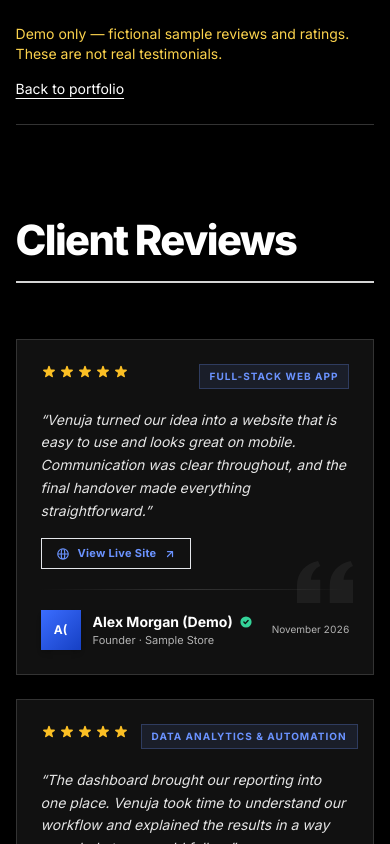
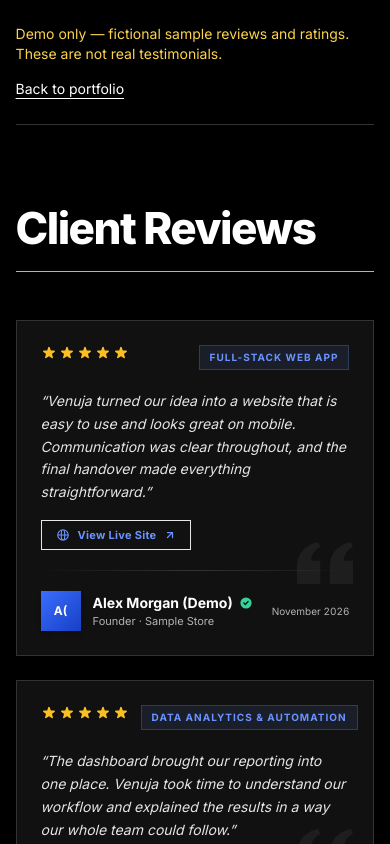
Before and after one commit to vranasinghe/portfolio, a Next.js app: page /review-demo in a window 390 px wide. Shown: the top 844 px of the page. Built offline with nearby package versions, Linux system fonts and the light colour scheme.

Commit message:
Match client reviews section to reference (#31)

```diff
--- a/components/Reviews.tsx
+++ b/components/Reviews.tsx
@@ -2,7 +2,6 @@
 
 import { motion, AnimatePresence } from "framer-motion";
 import { APPROVED_REVIEWS, Review } from "@/data/reviews";
-import SectionHeader from "@/components/SectionHeader";
 
 // ── Helpers ────────────────────────────────────────────────────────────────
 function getInitials(str: string) {
@@ -176,9 +175,13 @@ function ReviewCard({ review, index }: { review: Review; index: number }) {
 export default function Reviews({ reviews = APPROVED_REVIEWS }: { reviews?: Review[] } = {}) {
   if (reviews.length === 0) {
     return (
-      <section className="band-dark reviews-band text-[var(--text-primary)] w-full py-20 sm:py-24 border-y border-[var(--border-color)]">
+      <section className="band-dark reviews-band text-[var(--text-primary)] w-full bg-black py-20 sm:py-24">
         <div className="wrap">
-          <SectionHeader title="Client Reviews" />
+          <header className="mb-12 border-b border-white/70 pb-5 sm:mb-16 sm:pb-7">
+            <h2 className="text-[clamp(2.75rem,6vw,6rem)] font-extrabold leading-[1.05] tracking-[-0.035em] text-white">
+              Client Reviews
+            </h2>
+          </header>
           <p className="mx-auto max-w-xl text-center text-[var(--text-muted)] leading-relaxed">Client reviews will appear here after approval.</p>
         </div>
       </section>
@@ -186,13 +189,17 @@ export default function Reviews({ reviews = APPROVED_REVIEWS }: { reviews?: Revi
   }
 
   return (
-    <section className="band-dark reviews-band text-[var(--text-primary)] w-full py-24 relative overflow-hidden">
+    <section className="band-dark reviews-band text-[var(--text-primary)] w-full bg-black py-20 sm:py-24 relative overflow-hidden">
 
 
       <div className="wrap relative z-10">
 
         {/* ── Section Header ── */}
-        <SectionHeader title="Client Reviews" />
+        <header className="mb-12 border-b border-white/70 pb-5 sm:mb-16 sm:pb-7">
+            <h2 className="text-[clamp(2.75rem,6vw,6rem)] font-extrabold leading-[1.05] tracking-[-0.035em] text-white">
+              Client Reviews
+            </h2>
+          </header>
 
         {/* ── Reviews Grid ── */}
         <div className="grid grid-cols-1 md:grid-cols-2 lg:grid-cols-3 gap-6">
```
